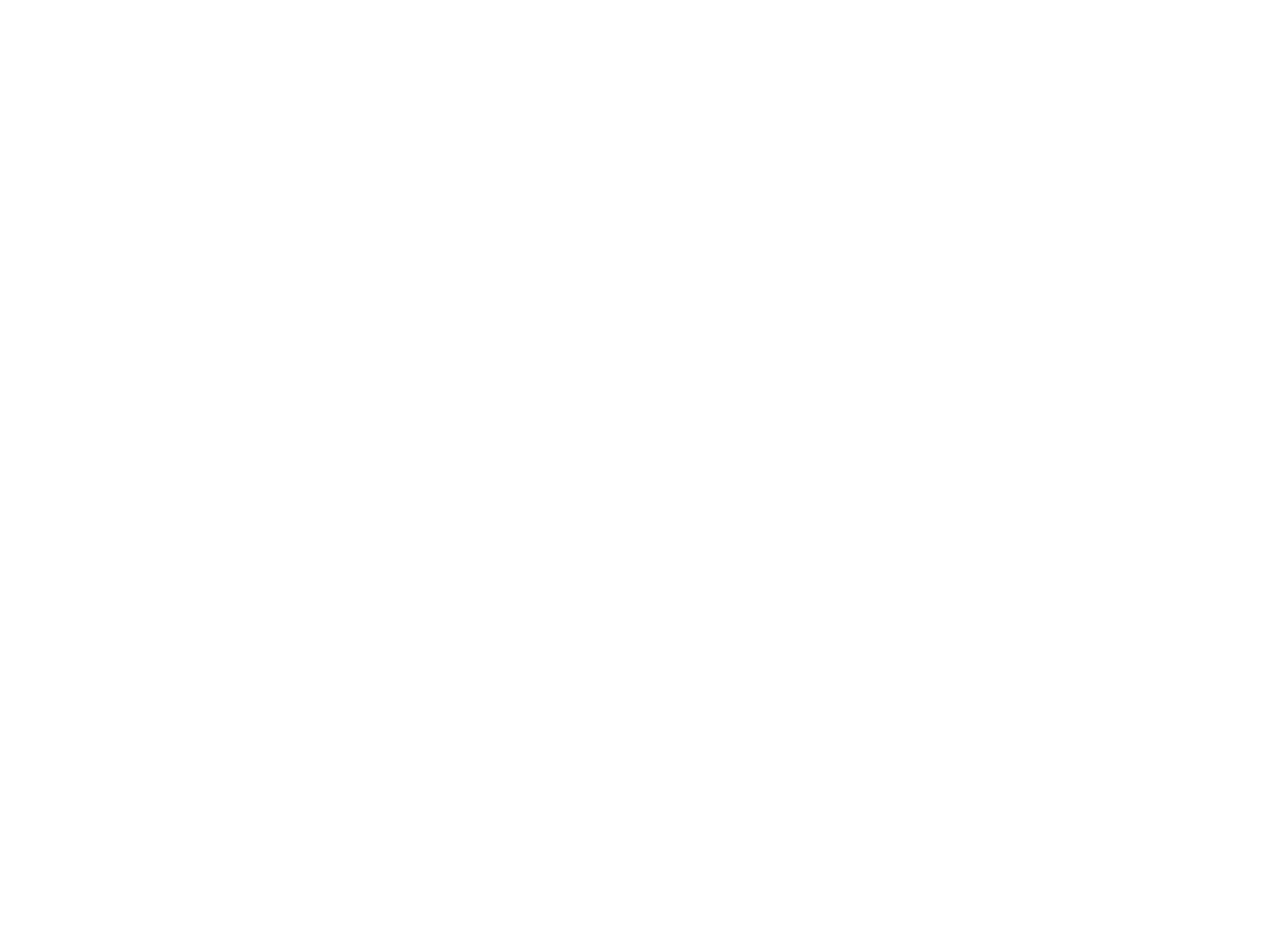
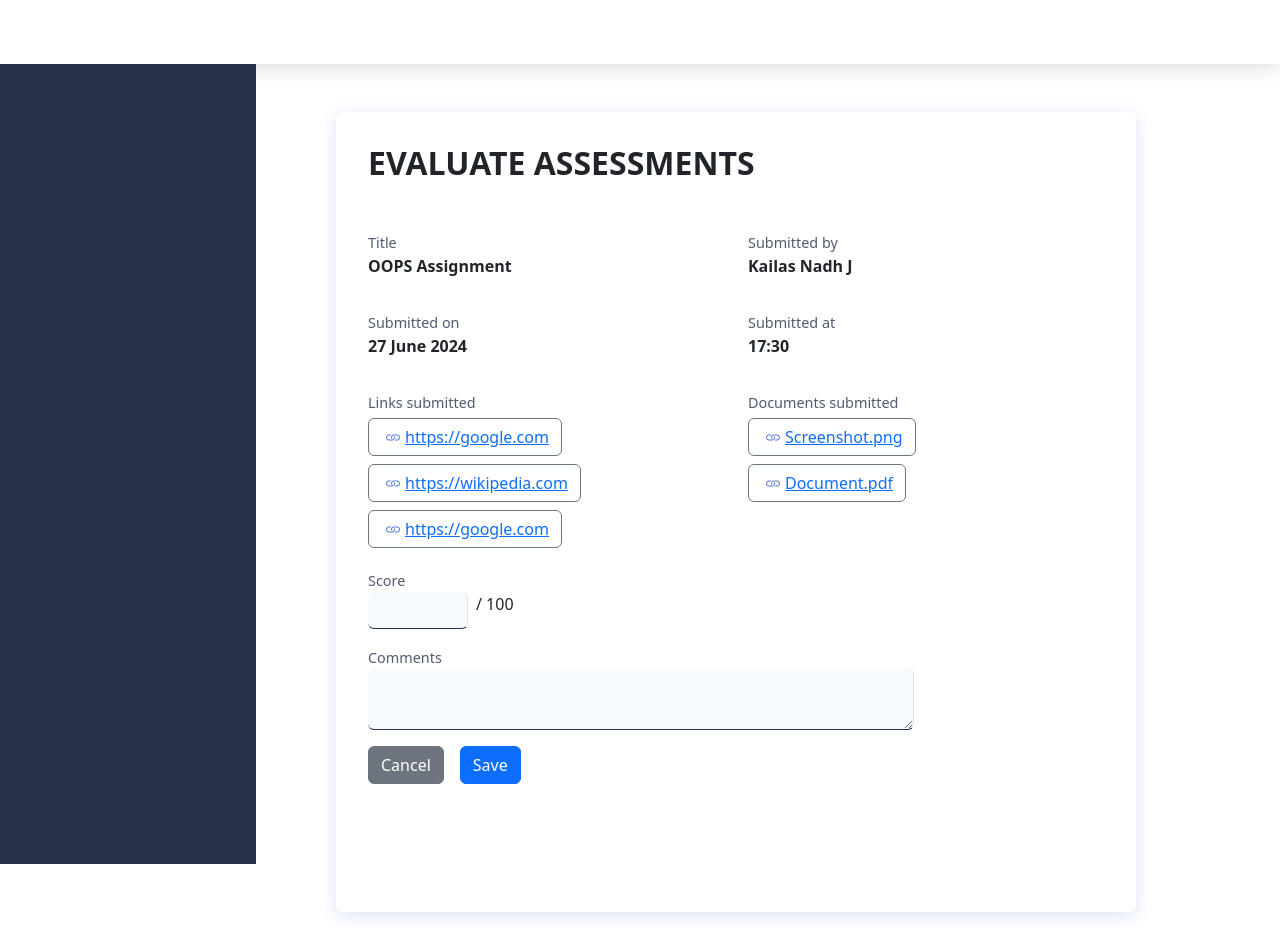
Before and after one commit to Amal911/ILP-Management-System, an Angular app: page / in a window 1280 px wide. Before the commit the page ends 800 px from the top, so only its background shows below. Built offline with nearby package versions, Linux system fonts and the light colour scheme.

Commit message:
objects, input and interface added

```diff
--- a/src/app/app.component.html
+++ b/src/app/app.component.html
@@ -1 +1,2 @@
-<router-outlet></router-outlet>
+<!-- <app-create-schedule></app-create-schedule> -->
+<app-evaluate-assessments></app-evaluate-assessments>
--- a/src/app/pages/create-schedule/create-schedule.component.html
+++ b/src/app/pages/create-schedule/create-schedule.component.html
@@ -13,8 +13,10 @@
                                 <label>Program</label>
                                 <select class="form-control" formControlName="program" name="program">
                                     <option value="">Select Program</option>
-                                    <option value="program1">ILP Batch 2023-24</option>
-                                    <option value="program2">ILP Batch 2022-23</option>
+                                    @for(program of programs;track program){
+                                        <option value="{{program.name}}">{{program.name}}</option>
+
+                                    }
                                 </select>
                                 <div *ngIf="createScheduleForm.get('module')?.invalid && createScheduleForm.get('module')?.touched"
                                     class="text-danger">
@@ -32,8 +34,10 @@
                                 <label>Batch</label>
                                 <select class="form-control" formControlName="batch" name="batch">
                                     <option value="">Select Batch</option>
-                                    <option value="batch1">Batch 1</option>
-                                    <option value="batch2">Batch 2</option>
+                                    @for(batch of batches;track batch){
+                                        <option value="{{batch.name}}">{{batch.name}}</option>
+
+                                    }
                                 </select>
                                 <div *ngIf="createScheduleForm.get('module')?.invalid && createScheduleForm.get('module')?.touched"
                                     class="text-danger">
@@ -120,8 +124,10 @@
                                         <label>Module</label>
                                         <select class="form-control" formControlName="module" name="module">
                                             <option value="">Select Module</option>
-                                            <option value="module1">Module 1</option>
-                                            <option value="module2">Module 2</option>
+                                            @for(module of modules;track module){
+                                                <option value="{{module.name}}">{{module.name}}</option>
+
+                                            }
                                         </select>
                                         <div *ngIf="createScheduleForm.get('module')?.invalid && createScheduleForm.get('module')?.touched"
                                             class="text-danger">
@@ -153,8 +159,10 @@
                                         <label>Trainer</label>
                                         <select class="form-control" formControlName="trainer" name="trainer">
                                             <option value="">Select Trainer</option>
-                                            <option value="trainer1">Trainer 1</option>
-                                            <option value="trainer2">Trainer 2</option>
+                                            @for(trainer of trainers;track trainer){
+                                                <option value="{{trainer.name}}">{{trainer.name}}</option>
+
+                                            }
                                         </select>
                                         <div *ngIf="createScheduleForm.get('trainer')?.invalid && createScheduleForm.get('trainer')?.touched"
                                             class="text-danger">
--- a/src/app/pages/create-schedule/create-schedule.component.ts
+++ b/src/app/pages/create-schedule/create-schedule.component.ts
@@ -10,6 +10,39 @@ import { FormBuilder, FormControl, FormGroup, FormsModule, ReactiveFormsModule,
   styleUrl: './create-schedule.component.scss'
 })
 export class CreateScheduleComponent {
+
+  batches=[{
+    name:"Batch 1"
+  },{
+    name:"Batch 2"
+  },{
+    name:"Batch 3"
+  }];
+
+  programs=[{
+    name:"Program 1"
+  },{
+    name:"Program 2"
+  },{
+    name:"Program 3"
+  }];
+
+  modules=[{
+    name:"Module 1"
+  },{
+    name:"Module 2"
+  },{
+    name:"Module 3"
+  }];
+
+  trainers=[{
+    name:"Trainer 1"
+  },{
+    name:"Trainer 2"
+  },{
+    name:"Trainer 3"
+  }];
+
   public createScheduleForm= new FormGroup({
     program: new FormControl('',[Validators.required]),
     batch: new FormControl('',[Validators.required]),
@@ -40,6 +73,4 @@ export class CreateScheduleComponent {
       this.createScheduleForm.markAllAsTouched();
     }
   }
-
-
 }
--- a/src/app/pages/evaluate-assessments/evaluate-assessments.component.html
+++ b/src/app/pages/evaluate-assessments/evaluate-assessments.component.html
@@ -13,35 +13,35 @@
                                 <div class="col-md-6 mb-3">
                                     <div class="form-group">
                                         <label>Title</label>
-                                        <p>{{assignmentTitle}}</p>
+                                        <p>{{assessment.assessmentTitle}}</p>
                                     </div>
                                 </div>
 
                                 <div class="col-md-6 mb-3">
                                     <div class="form-group">
                                         <label>Submitted by</label>
-                                        <p>{{submittedBy}}</p>
+                                        <p>{{assessment.submittedBy}}</p>
                                     </div>
                                 </div>
 
                                 <div class="col-md-6 mb-3">
                                     <div class="form-group">
                                         <label>Submitted on</label>
-                                        <p>{{submittedOn}}</p>
+                                        <p>{{assessment.submittedOn}}</p>
                                     </div>
                                 </div>
 
                                 <div class="col-md-6 mb-3">
                                     <div class="form-group">
                                         <label>Submitted at</label>
-                                        <p>{{submittedAt}}</p>
+                                        <p>{{assessment.submittedAt}}</p>
                                     </div>
                                 </div>
 
                                 <div class="col-md-6 mb-3">
                                     <div class="form-group">
                                         <label>Links submitted</label>
-                                        @for(link of links;track link){
+                                        @for(link of assessment.links;track link){
                                         <div>
                                             <button class="btn btn-outline-secondary my-1">
                                                 <i class="bi bi-link mx-1"></i>
@@ -56,7 +56,7 @@
                                 <div class="col-md-6 mb-3">
                                     <div class="form-group">
                                         <label>Documents submitted</label>
-                                        @for(doc of docs;track doc){
+                                        @for(doc of assessment.docs;track doc){
                                         <div>
                                             <button class="btn btn-outline-secondary my-1">
                                                 <i class="bi bi-link mx-1"></i>
@@ -73,7 +73,7 @@
                                         <div class="d-flex flex-row">
                                             <input type="number" class="form-control" formControlName="score"
                                                 name="score" style="width: 100px;">
-                                            <div class="mx-2">/ {{totalMarks}}</div>
+                                            <div class="mx-2">/ {{assessment.totalMarks}}</div>
                                         </div>
 
                                         <div *ngIf="evaluateAssessmentForm.get('score')?.invalid && evaluateAssessmentForm.get('score')?.touched"
--- a/src/app/pages/evaluate-assessments/evaluate-assessments.component.ts
+++ b/src/app/pages/evaluate-assessments/evaluate-assessments.component.ts
@@ -1,6 +1,7 @@
 import { NgIf } from '@angular/common';
-import { Component } from '@angular/core';
+import { Component, Input } from '@angular/core';
 import { FormBuilder, FormControl, FormGroup, FormsModule, ReactiveFormsModule, Validators } from '@angular/forms';
+import { evaluateAssessmentData } from '../../../models/evaluateAssessmentData.interface';
 
 @Component({
   selector: 'app-evaluate-assessments',
@@ -11,13 +12,16 @@ import { FormBuilder, FormControl, FormGroup, FormsModule, ReactiveFormsModule,
 })
 export class EvaluateAssessmentsComponent {
 
-  links:string[]=["https://google.com","https://wikipedia.com","https://google.com"];
-  docs:string[]=["Screenshot.png","Document.pdf"];
-  totalMarks:number=100;
-  assignmentTitle:string="OOPS Assignment";
-  submittedBy:string="Kailas Nadh J";
-  submittedOn:string="27 June 2024";
-  submittedAt:string="17:30";
+  @Input() assessment:evaluateAssessmentData = {
+    links: ["https://google.com", "https://wikipedia.com", "https://google.com"],
+    docs: ["Screenshot.png", "Document.pdf"],
+    totalMarks: 100,
+    assessmentTitle: "OOPS Assignment",
+    submittedBy: "Kailas Nadh J",
+    submittedOn: "27 June 2024",
+    submittedAt: "17:30"
+  };
+
 
   public evaluateAssessmentForm= new FormGroup({
     score: new FormControl('',[Validators.required]),
```
Also changed, not shown: src/models/evaluateAssessmentData.interface.ts (added, +9 -0 lines).
